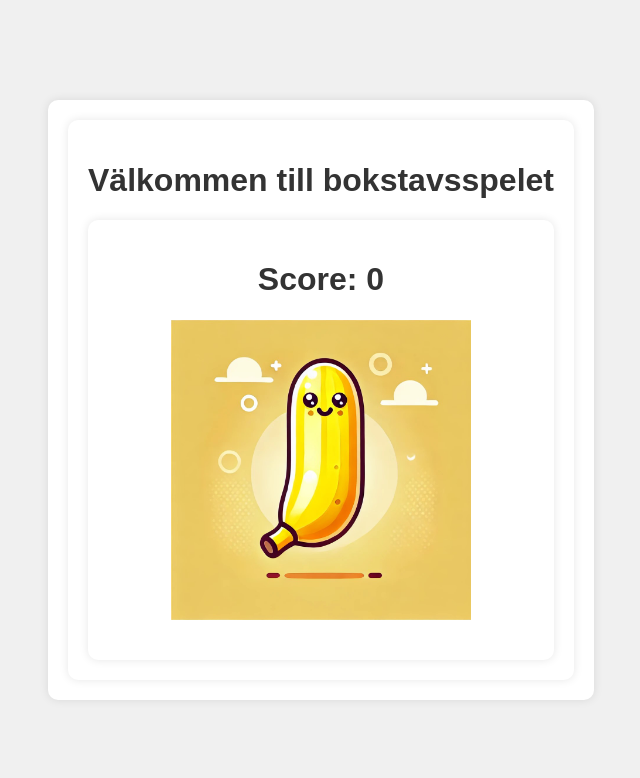
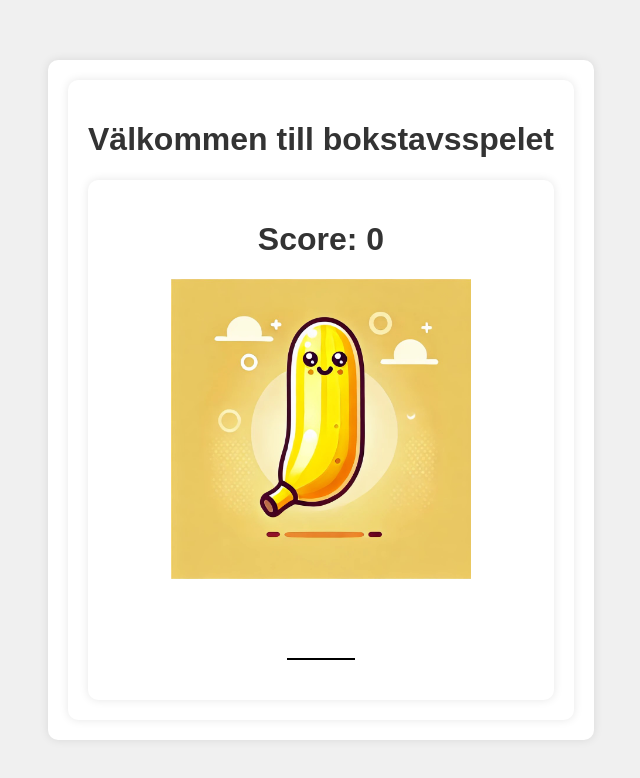
Before and after one commit to alterot/learn-letters, a React (Vite) app: page / in a window 1280 px wide. Both pictures are taken after a click on the button "Start". Shown: the top 778 px of the page, without its empty margins (319-959 px from the left). Built offline with nearby package versions, Linux system fonts and the light colour scheme.

Commit message:
add input field

```diff
--- a/src/components/Game.tsx
+++ b/src/components/Game.tsx
@@ -12,6 +12,7 @@ const Game: React.FC = () => {
   const [gameFinished, setGameFinished] = useState<boolean>(false);
   const [gameStarted, setGameStarted] = useState<boolean>(false);
   const [gameCompletedBefore, setGameCompletedBefore] = useState<boolean>(false);
+  const [userInput, setUserInput] = useState<string>('');
   const images = [
     { src: apaImage, name: 'apa' },
     { src: bananImage, name: 'banan' },
@@ -25,6 +26,7 @@ const Game: React.FC = () => {
     setImage(null);
     setGameFinished(false);
     setGameStarted(true);
+    setUserInput(''); // Reset user input
     continueGame();
   };
 
@@ -33,12 +35,15 @@ const Game: React.FC = () => {
     setImage(randomImage.src);
     setFeedback(null);
     setShowContinue(false);
+    setUserInput('');
   };
 
   const handleKeyPress = (event: KeyboardEvent) => {
+    const key = event.key.toUpperCase();
+    setUserInput(key);
     if (image && !gameFinished) {
       const currentImage = images.find(img => img.src === image);
-      if (currentImage && event.key.toLowerCase() === currentImage.name[0]) {
+      if (currentImage && key === currentImage.name[0].toUpperCase()) {
         setFeedback('Correct!');
         setScore(prevScore => {
           const newScore = prevScore + 1;
@@ -81,6 +86,7 @@ const Game: React.FC = () => {
       onContinue={continueGame}
       gameStarted={gameStarted}
       gameCompletedBefore={gameCompletedBefore}
+      userInput={userInput}
     />
   );
 };
--- a/src/components/GameUI.tsx
+++ b/src/components/GameUI.tsx
@@ -9,9 +9,10 @@ interface GameUIProps {
   onContinue: () => void;
   gameStarted: boolean;
   gameCompletedBefore: boolean;
+  userInput: string;
 }
 
-const GameUI: React.FC<GameUIProps> = ({ score, image, feedback, showContinue, onStart, onContinue, gameStarted, gameCompletedBefore }) => {
+const GameUI: React.FC<GameUIProps> = ({ score, image, feedback, showContinue, onStart, onContinue, gameStarted, gameCompletedBefore, userInput }) => {
   return (
     <div>
       <h1>Score: {score}</h1>
@@ -23,6 +24,22 @@ const GameUI: React.FC<GameUIProps> = ({ score, image, feedback, showContinue, o
         </button>
       )}
       {showContinue && <button onClick={onContinue}>Continue</button>}
+      {gameStarted && (
+        <input
+          type="text"
+          value={userInput}
+          readOnly
+          style={{
+            border: 'none',
+            borderBottom: '2px solid black',
+            fontSize: '2em',
+            textAlign: 'center',
+            textTransform: 'uppercase',
+            width: '2em',
+            margin: '20px 0',
+          }}
+        />
+      )}
     </div>
   );
 };
```
